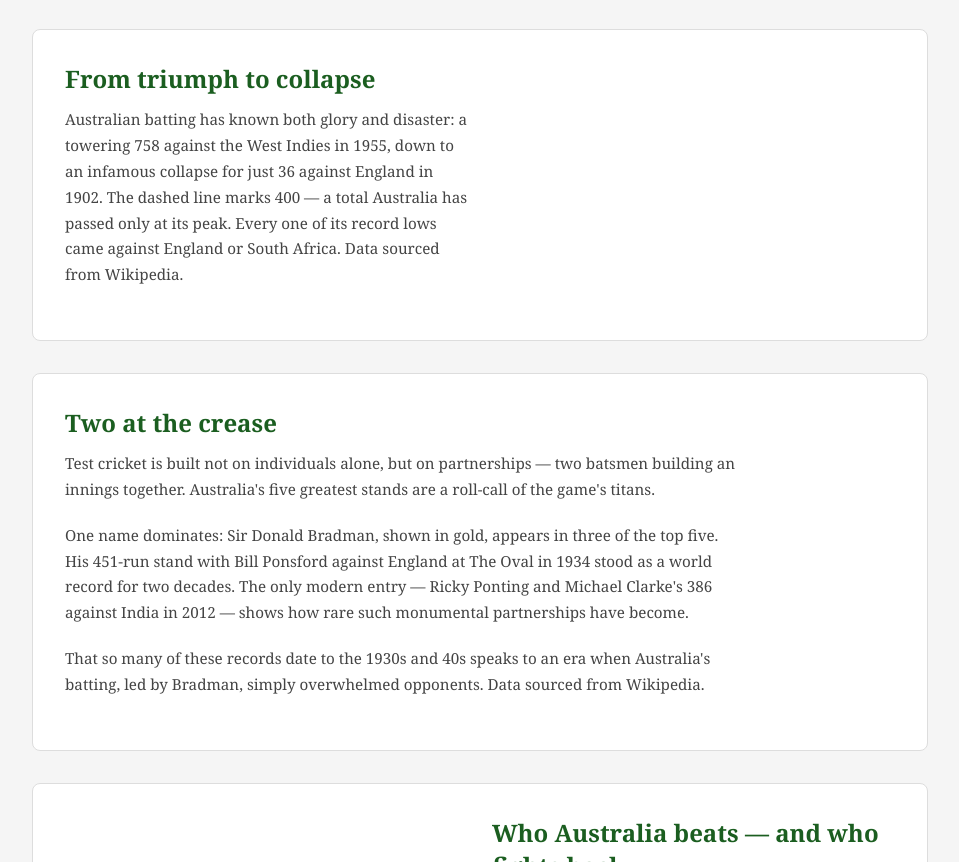
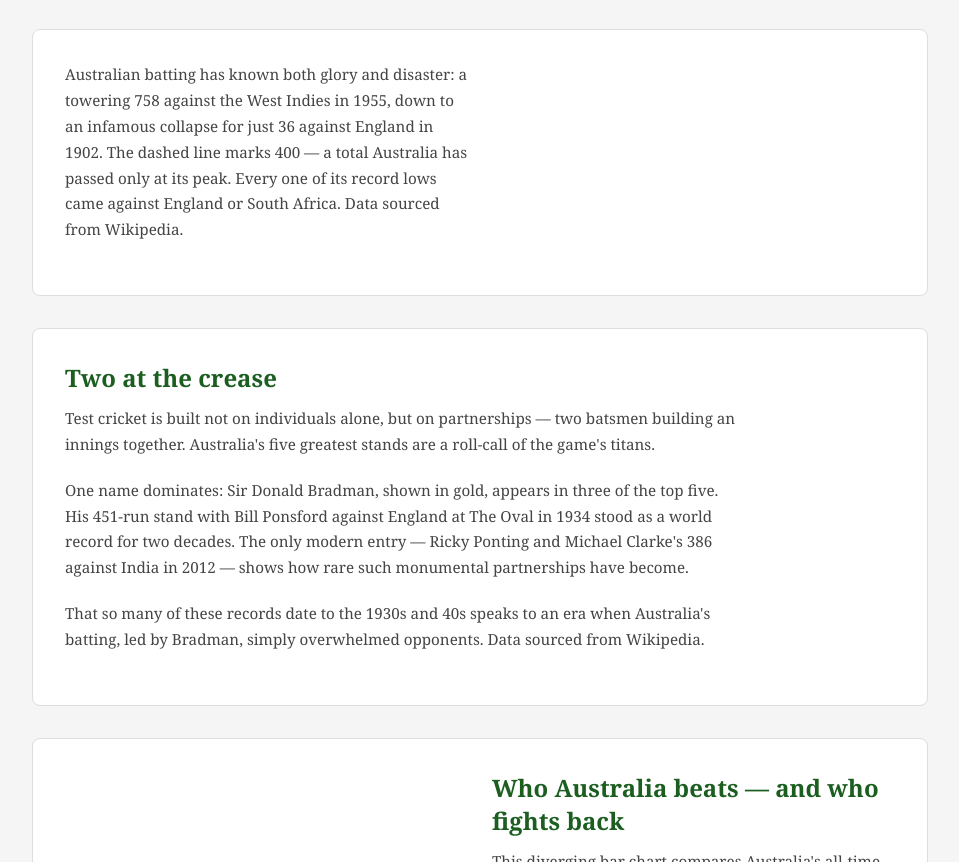
Before and after one commit to mimr0013/FIT2179_cricketaustralia, a plain HTML site: page index.html in a window 1280 px wide. Shown: the part 1164-2026 px from the top of the page, without its empty margins (160-1119 px from the left). Drawn offline with Linux system fonts and the light colour scheme; a script that the page names is missing.

Commit message:
Update index.html

```diff
--- a/index.html
+++ b/index.html
@@ -61,7 +61,6 @@
 
     <div class="section split">
         <div>
-            <h2>From triumph to collapse</h2>
             <p>Australian batting has known both glory and disaster: a towering 758
             against the West Indies in 1955, down to an infamous collapse for just 36
             against England in 1902. The dashed line marks 400 — a total Australia has
```
